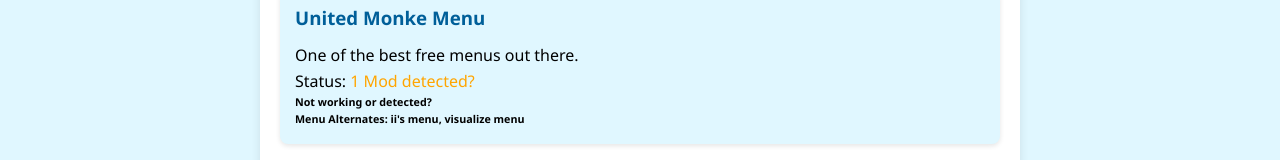
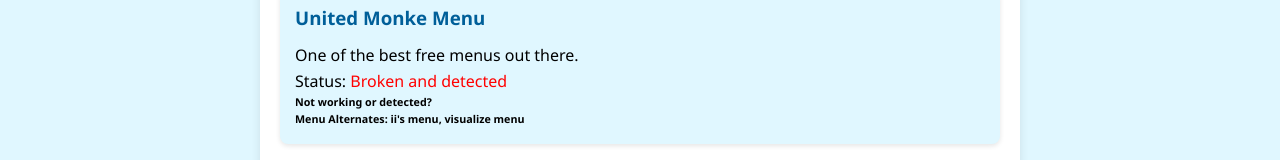
Before and after one commit to UMTGoober/UMT-Website, a plain HTML site: page index.html in a window 1280 px wide. Shown: the part 333-493 px from the top of the page. Drawn offline with Linux system fonts and the light colour scheme.

Commit message:
Update index.html

```diff
--- a/index.html
+++ b/index.html
@@ -127,7 +127,7 @@
             <div class="product">
                 <h3>United Monke Menu</h3>
                 <p>One of the best free menus out there.</p>
-                <p>Status: <span style="color: orange;">1 Mod detected?</span></p>
+                <p>Status: <span style="color: red;">Broken and detected</span></p>
                 <h6>Not working or detected?</h6>
                 <h6>Menu Alternates: ii's menu, visualize menu</h6>
             </div>
```
